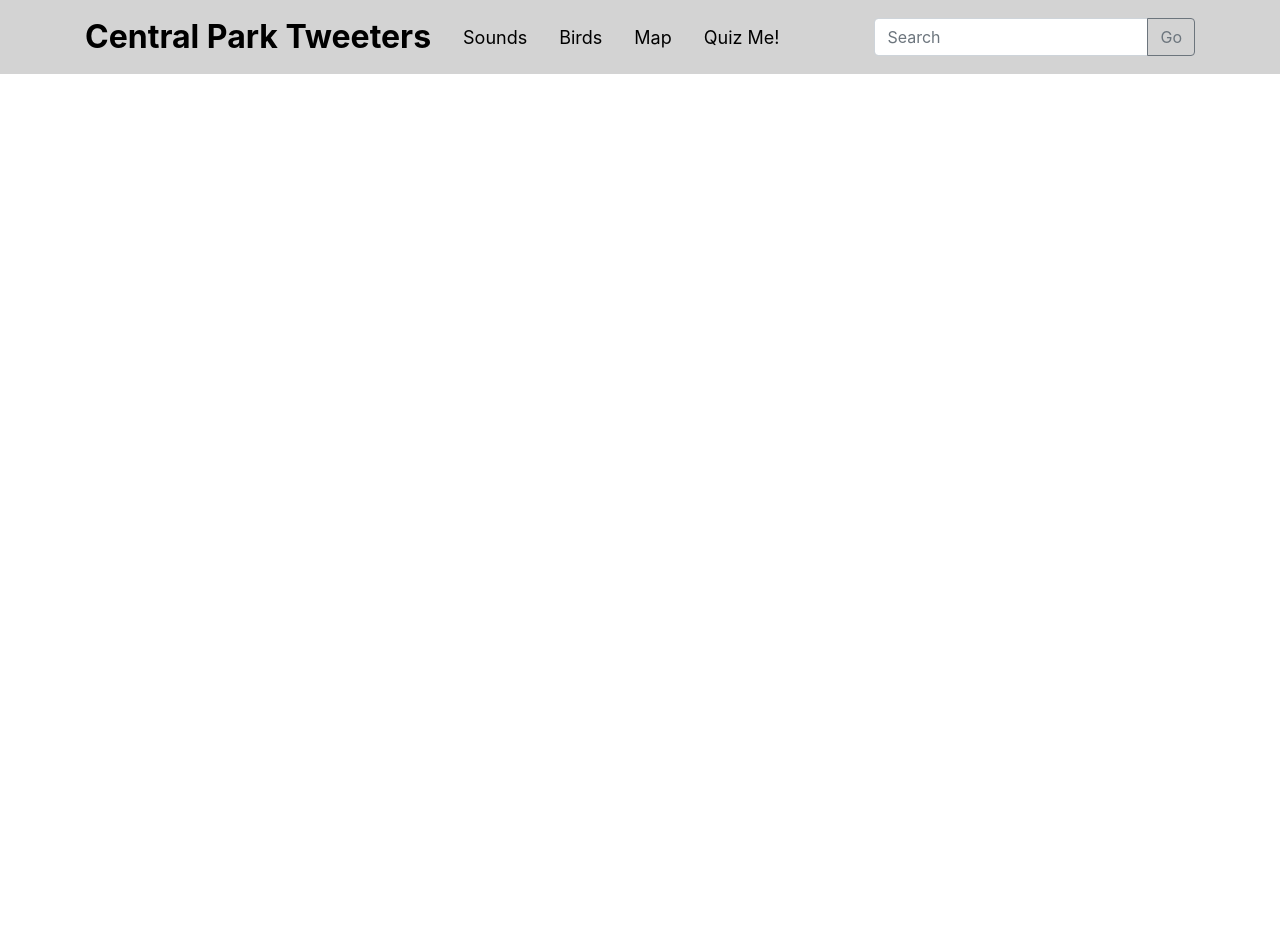
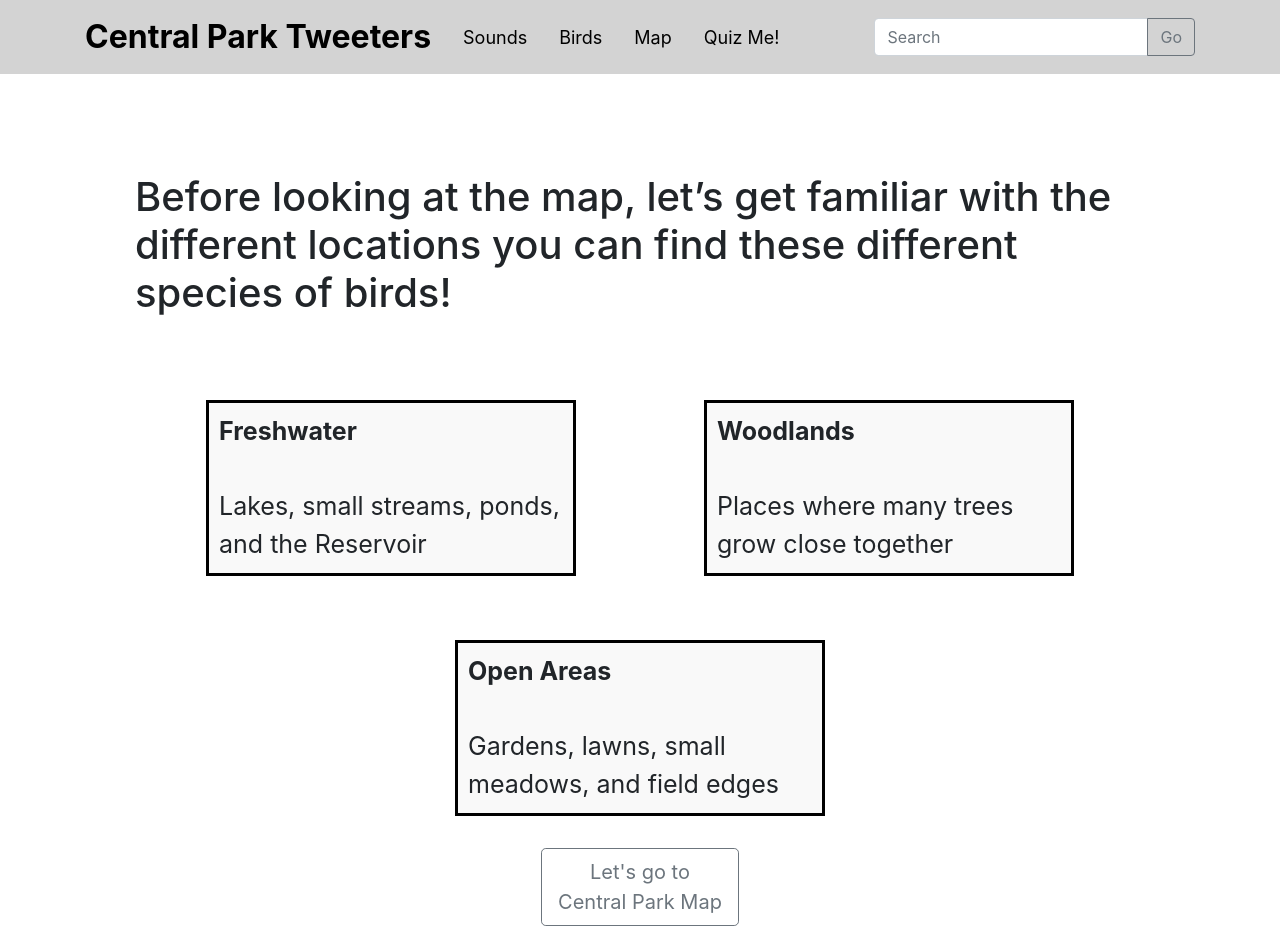
Before and after one commit to elifia-muthia/central-park-tweeters, a Flask app: page /map in a window 1280 px wide. Before the commit the page ends 74 px from the top, so only its background shows below. Run offline with Flask 3, Linux system fonts and the light colour scheme; some libraries are stand-ins or nearby versions.

Commit message:
UI design for Map

```diff
--- a/server.py
+++ b/server.py
@@ -20,6 +20,10 @@ def load_birds():
 def load_map():
    return render_template('map_birds.html')
 
+@app.route('/centralpark')
+def load_centralpark():
+   return render_template('centralpark_map.html')
+
 @app.route('/quiz')
 def load_quiz():
    return render_template('quiz.html')
--- a/static/main.css
+++ b/static/main.css
@@ -17,6 +17,14 @@
 .welcome-header{
     font-size: 70px;
     font-weight: bold;
+    padding: 35px;
+    margin: 4rem 0 0.5rem;
+
+}
+
+.map-header{
+    font-size: 40px;
+    /* font-weight: bold; */
     padding: 35px;
     margin: 4rem 0 0.5rem;
 
@@ -67,6 +75,18 @@ table th, table td {
 
 table tbody tr:nth-child(odd) {
     background-color: #f9f9f9;
+}
+
+.loc-box{
+    background-color: #f9f9f9;
+    border-color: black;
+    border-style: solid;
+    /* border-style: dashed;  */
+    /* border-width: thick; */
+    font-size: 25px;
+    /* font-weight: bold; */
+    padding: 10px;
+    margin: 2rem 4rem 2rem;
 }
 
 #homepage {
--- /dev/null
+++ b/templates/centralpark_map.html
@@ -0,0 +1,5 @@
+{% extends "layout.html" %}
+
+{% block content %}
+
+{% endblock %}
--- a/templates/map_birds.html
+++ b/templates/map_birds.html
@@ -2,6 +2,34 @@
 
 {% block content %}
 
+<body>
+    <div class="col-md-12">
+        <div class="row justify-content-center map-header">
+           <h1> Before looking at the map, let’s get familiar with the different locations you can find these different species of birds!  </h1>
+        </div>
+        <div class="row justify-content-center">
+            <div class ="col-md-4 justify-content-center loc-box">
+                <strong>Freshwater</strong>
+              <br> <br>
+              Lakes, small streams, ponds, and the Reservoir
+            </div>
+            <div class ="col-md-4 justify-content-center loc-box">
+                <strong>Woodlands</strong>
+              <br> <br>
+              Places where many trees grow close together
+            </div>
+            <div class ="col-md-4 justify-content-center loc-box">
+                <strong>Open Areas</strong>
+              <br> <br>
+              Gardens, lawns, small meadows, and field edges
+
+            </div>
+        </div>
+        <div class = "row justify-content-center">
+           <a href="/centralpark"><button class="btn btn-outline-secondary btn-lg">Let's go to <br> Central Park Map</button></a>
+        </div>
+    </div>
+</body>
 
 
 
```
